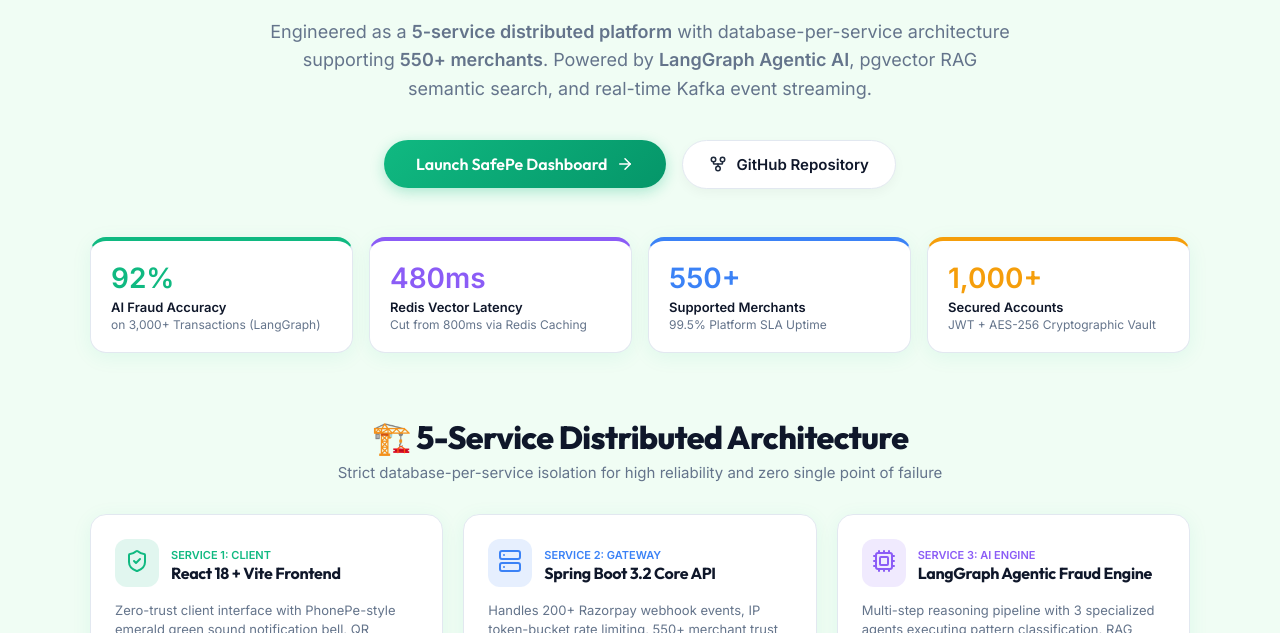
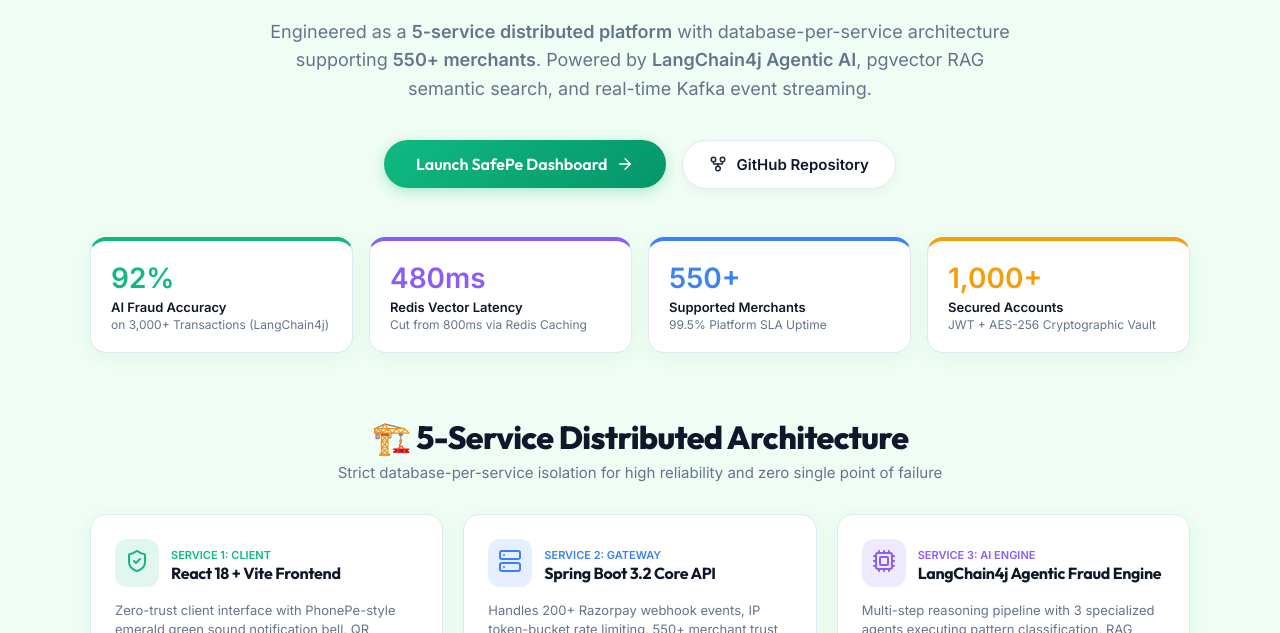
Before and after one commit to pavansaiambala7/safepe, a React (Vite) app in the folder frontend/: page / in a window 1280 px wide. Shown: the part 318-951 px from the top of the page. Built offline with nearby package versions, Linux system fonts and the light colour scheme; no server answers.

Commit message:
docs: remove remaining LangGraph references (use LangChain4j)

```diff
--- a/frontend/src/pages/Architecture.tsx
+++ b/frontend/src/pages/Architecture.tsx
@@ -59,7 +59,7 @@
     {
       id: 3,
       name: 'Service 3: Agentic AI Fraud Engine',
-      tech: 'LangGraph / LangChain4j + Gemini AI',
+      tech: 'LangChain4j + Gemini AI',
       icon: <Cpu size={28} color="#8b5cf6" />,
       tag: 'AI REASONING',
       color: '#8b5cf6',
@@ -148,7 +148,7 @@
           SafePe Architecture & Live Benchmarks
         </h1>
         <p style={{ color: 'var(--color-text-secondary)', fontSize: 16, maxWidth: 700, margin: '0 auto', lineHeight: 1.6 }}>
-          Database-per-service distributed architecture supporting <strong>550+ merchants</strong> at <strong>99.5% uptime</strong> with LangGraph Agentic AI fraud reasoning.
+          Database-per-service distributed architecture supporting <strong>550+ merchants</strong> at <strong>99.5% uptime</strong> with LangChain4j Agentic AI fraud reasoning.
         </p>
       </div>
 
@@ -384,10 +384,10 @@
         )}
       </div>
 
-      {/* Multi-Step LangGraph Agentic AI Reasoning Chain */}
+      {/* Multi-Step LangChain4j Agentic AI Reasoning Chain */}
       <div className="surface-panel" style={{ padding: 28, marginBottom: 36 }}>
         <h3 style={{ fontSize: 20, fontWeight: 700, marginBottom: 8 }}>
-          🤖 LangGraph Multi-Step Reasoning Agent Pipeline
+          🤖 LangChain4j Multi-Step Reasoning Pipeline
         </h3>
         <p style={{ fontSize: 13, color: 'var(--color-text-secondary)', marginBottom: 24 }}>
           How SafePe achieves <strong>92% detection accuracy</strong> on 3,000+ transactions through autonomous agents
--- a/frontend/src/pages/Dashboard.tsx
+++ b/frontend/src/pages/Dashboard.tsx
@@ -89,7 +89,7 @@
                 </span>
               </div>
               <p style={{ fontSize: 12, color: 'var(--color-text-secondary)', margin: '4px 0 0 0' }}>
-                550+ Merchants • LangGraph Agentic AI (92% Accuracy) • 480ms Redis Vector Latency • Kafka KRaft Bus
+                550+ Merchants • LangChain4j Agentic AI (92% Accuracy) • 480ms Redis Vector Latency • Kafka KRaft Bus
               </p>
             </div>
           </div>
--- a/frontend/src/pages/Landing.tsx
+++ b/frontend/src/pages/Landing.tsx
@@ -54,7 +54,7 @@
           margin: '0 auto 36px auto',
           lineHeight: '1.6'
         }}>
-          Engineered as a <strong>5-service distributed platform</strong> with database-per-service architecture supporting <strong>550+ merchants</strong>. Powered by <strong>LangGraph Agentic AI</strong>, pgvector RAG semantic search, and real-time Kafka event streaming.
+          Engineered as a <strong>5-service distributed platform</strong> with database-per-service architecture supporting <strong>550+ merchants</strong>. Powered by <strong>LangChain4j Agentic AI</strong>, pgvector RAG semantic search, and real-time Kafka event streaming.
         </p>
 
         {/* CTA Buttons */}
@@ -101,7 +101,7 @@
           <div className="surface-panel" style={{ padding: '20px', borderTop: '4px solid #10b981' }}>
             <div style={{ fontSize: '28px', fontWeight: '800', color: '#10b981', marginBottom: '4px' }}>92%</div>
             <div style={{ fontSize: '13px', fontWeight: '700', color: 'var(--color-text-primary)' }}>AI Fraud Accuracy</div>
-            <div style={{ fontSize: '12px', color: 'var(--color-text-secondary)', marginTop: '2px' }}>on 3,000+ Transactions (LangGraph)</div>
+            <div style={{ fontSize: '12px', color: 'var(--color-text-secondary)', marginTop: '2px' }}>on 3,000+ Transactions (LangChain4j)</div>
           </div>
 
           <div className="surface-panel" style={{ padding: '20px', borderTop: '4px solid #8b5cf6' }}>
@@ -176,7 +176,7 @@
               </div>
               <div>
                 <span style={{ fontSize: '11px', fontWeight: '800', color: '#8b5cf6', textTransform: 'uppercase' }}>Service 3: AI Engine</span>
-                <h3 style={{ fontSize: '16px', margin: 0 }}>LangGraph Agentic Fraud Engine</h3>
+                <h3 style={{ fontSize: '16px', margin: 0 }}>LangChain4j Agentic Fraud Engine</h3>
               </div>
             </div>
             <p style={{ fontSize: '13px', color: 'var(--color-text-secondary)', lineHeight: '1.5', margin: 0 }}>
```
Also changed, not shown: 1 other file (tests, documents, lock files or other folders).
